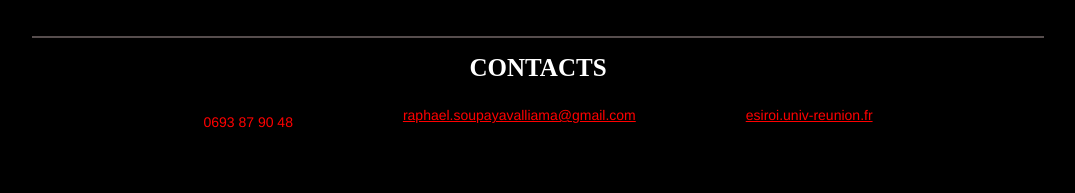
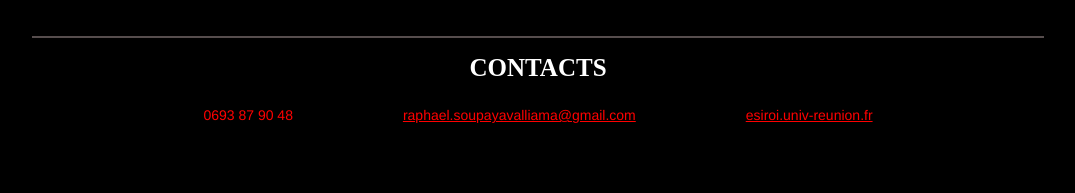
Before and after one commit to RSoups11/dev, a Flask app: page / in a window 1280 px wide. Shown: the part 1145-1338 px from the top of the page, without its empty margins (102-1177 px from the left). Run offline with Flask 3, Linux system fonts and the light colour scheme.

Commit message:
contact change

```diff
--- a/static/styles.css
+++ b/static/styles.css
@@ -220,7 +220,6 @@ ul {
 
 #contact {
   display: flex;
-  align-items: center;
   justify-content: space-between;
 }
 
--- a/static/styles.scss
+++ b/static/styles.scss
@@ -248,7 +248,6 @@ ul {
 
 #contact {
   display: flex;
-  align-items: center;
   justify-content: space-between;
 }
 
```
Also changed, not shown: 1 other file.
